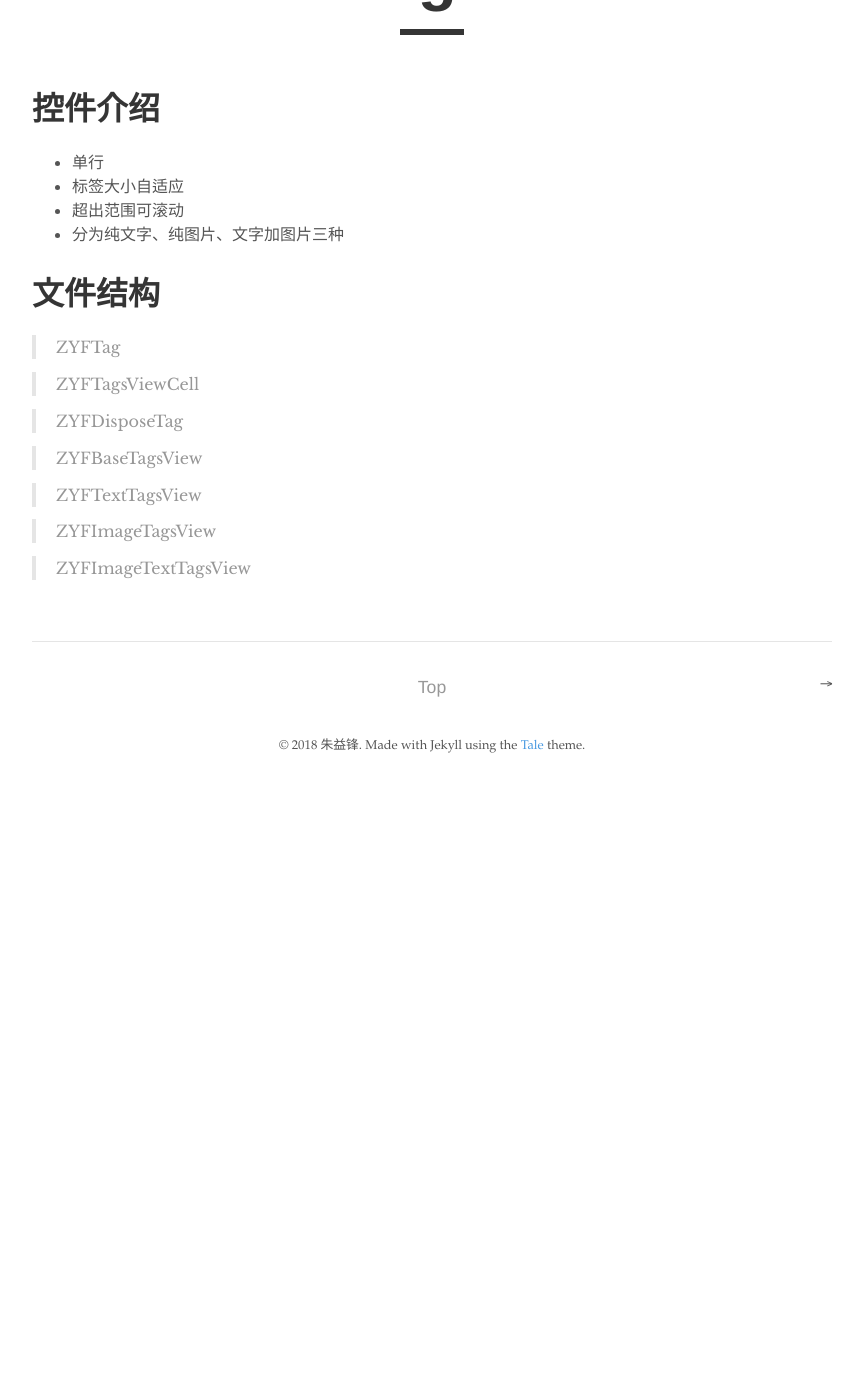
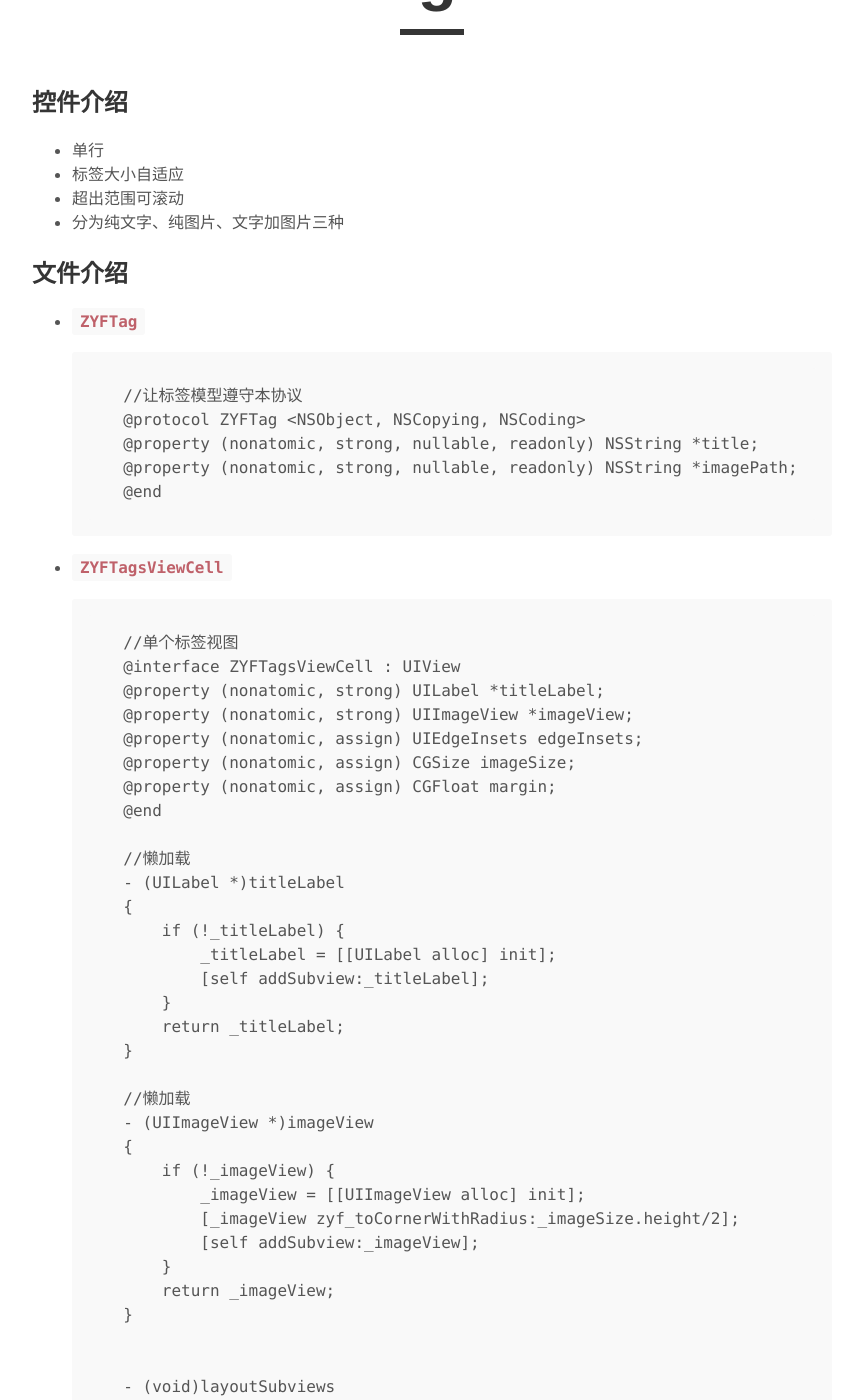
Before and after one commit to zyfilife/zyfilife.github.io, a Jekyll site: the page built from _posts/2018-01-25-zyftagsview.md, in a window 1280 px wide and 1400 px high, scrolled down 240 px. Shown: the whole window, without its empty margins (208-1071 px from the left). Built offline with Jekyll 4.4.1, drawn with Linux system fonts in a browser that asks for light colours; our own code applies the rules of GitHub Pages for plain Markdown files; before the commit the page ends 1029 px from its top, so only the background shows below that; some of the changed text lies outside the part shown.

Commit message:
zyftagsview

````diff
--- a/_posts/2018-01-25-zyftagsview.md
+++ b/_posts/2018-01-25-zyftagsview.md
@@ -3,23 +3,91 @@ title: "ZYFTagsView"
 date: 2018-01-25 19:32:32
 editor: 朱益锋
 ---
-# 控件介绍
--  单行
+## 控件介绍
+- 单行
 - 标签大小自适应
 - 超出范围可滚动
 - 分为纯文字、纯图片、文字加图片三种
 
-# 文件结构
-> ZYFTag
+## 文件介绍
 
-> ZYFTagsViewCell
+- ### `ZYFTag`
+    ```
+    //让标签模型遵守本协议
+    @protocol ZYFTag <NSObject, NSCopying, NSCoding>
+    @property (nonatomic, strong, nullable, readonly) NSString *title;
+    @property (nonatomic, strong, nullable, readonly) NSString *imagePath;
+    @end
+    ```
+- ### `ZYFTagsViewCell`
+    ```
+    //单个标签视图
+    @interface ZYFTagsViewCell : UIView
+    @property (nonatomic, strong) UILabel *titleLabel;
+    @property (nonatomic, strong) UIImageView *imageView;
+    @property (nonatomic, assign) UIEdgeInsets edgeInsets;
+    @property (nonatomic, assign) CGSize imageSize;
+    @property (nonatomic, assign) CGFloat margin;
+    @end
 
-> ZYFDisposeTag
+    //懒加载
+    - (UILabel *)titleLabel
+    {
+        if (!_titleLabel) {
+            _titleLabel = [[UILabel alloc] init];
+            [self addSubview:_titleLabel];
+        }
+        return _titleLabel;
+    }
 
-> ZYFBaseTagsView
+    //懒加载
+    - (UIImageView *)imageView
+    {
+        if (!_imageView) {
+            _imageView = [[UIImageView alloc] init];
+            [_imageView zyf_toCornerWithRadius:_imageSize.height/2];
+            [self addSubview:_imageView];
+        }
+        return _imageView;
+    }
 
-> ZYFTextTagsView
 
-> ZYFImageTagsView
+    - (void)layoutSubviews
+    {
+        [super layoutSubviews];
+        //判断控件是否存在
+        if (_imageView && _titleLabel) {
+            //设置控件Frame
+        }else if (_titleLabel && !_imageView) {
+            //设置控件Frame
+        }else if (_imageView && !_titleLabel) {
+            //设置控件Frame
+        }
+    }
+    ```
+- ### `ZYFDisposeTag`根据标签模型生成包含`width` `originX`两个属性的配置模型
 
-> ZYFImageTextTagsView
+- ### `ZYFBaseTagsView`
+
+    ```
+    //TagsView基类
+
+    ```
+
+- ### `ZYFTextTagsView`
+    ```
+    //纯文字的标签视图
+
+    ```
+
+- ### `ZYFImageTagsView`
+    ```
+    //纯图片的标签视图
+
+    ```
+
+- ### `ZYFImageTextTagsView`
+    ```
+    //文字加图片的标签视图
+
+    ```
````
